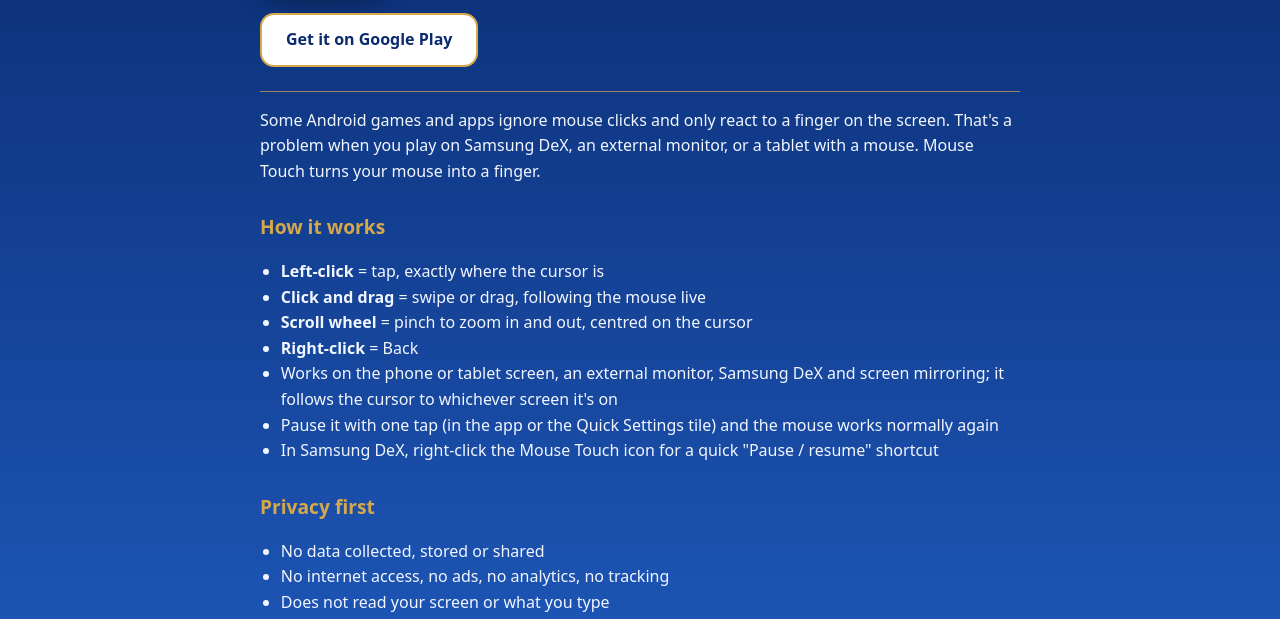
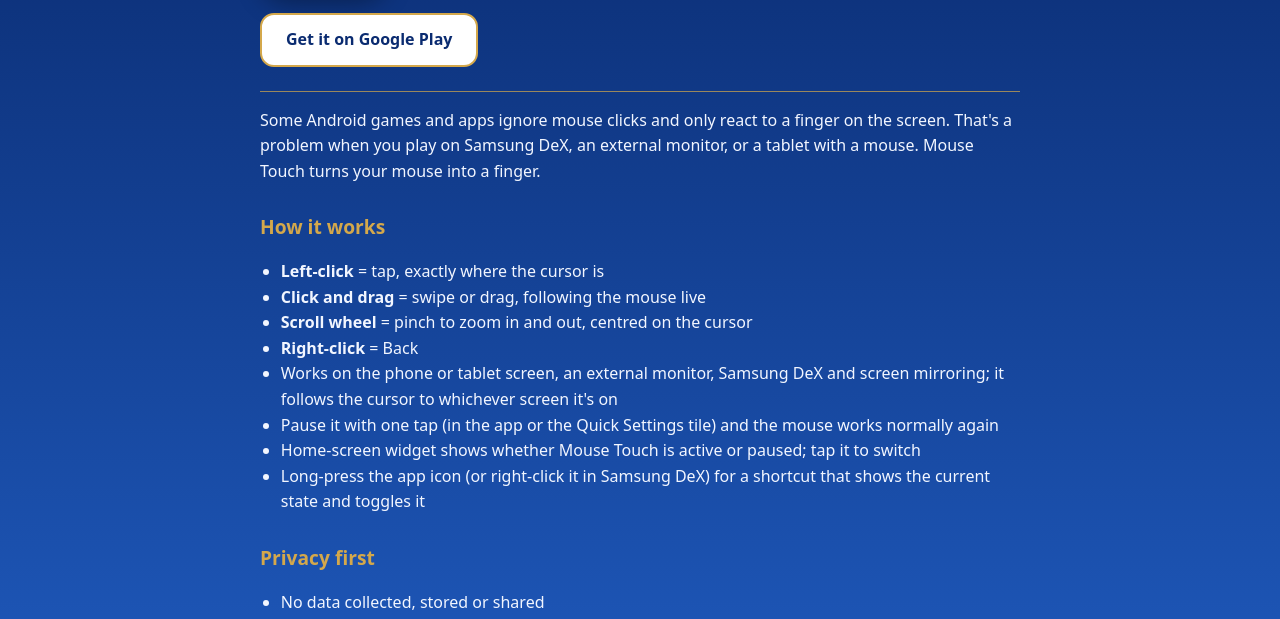
Before and after one commit to kremlworld-dev/mousetouch, a plain HTML site: page index.html in a window 1280 px wide. Shown: the part 163-782 px from the top of the page. Drawn offline with Linux system fonts and the light colour scheme.

Commit message:
Add files via upload

```diff
--- a/index.html
+++ b/index.html
@@ -52,7 +52,8 @@ turns your mouse into a finger.</p>
   <li>Works on the phone or tablet screen, an external monitor, Samsung DeX and screen mirroring;
       it follows the cursor to whichever screen it's on</li>
   <li>Pause it with one tap (in the app or the Quick Settings tile) and the mouse works normally again</li>
-  <li>In Samsung DeX, right-click the Mouse Touch icon for a quick "Pause / resume" shortcut</li>
+  <li>Home-screen widget shows whether Mouse Touch is active or paused; tap it to switch</li>
+  <li>Long-press the app icon (or right-click it in Samsung DeX) for a shortcut that shows the current state and toggles it</li>
 </ul>
 
 <h2>Privacy first</h2>
```
Also changed, not shown: privacy-policy.html (+1 -1 lines).
